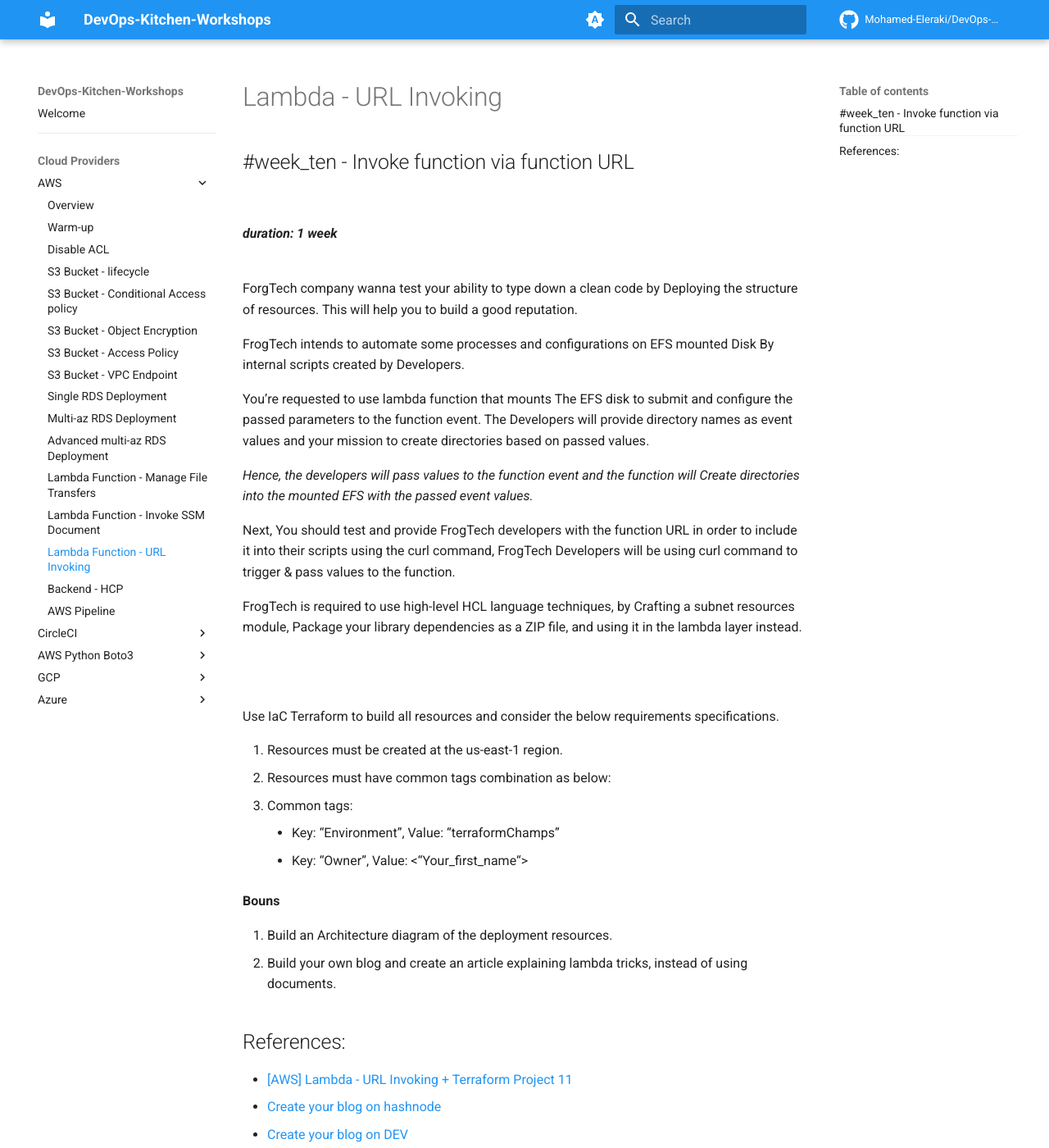
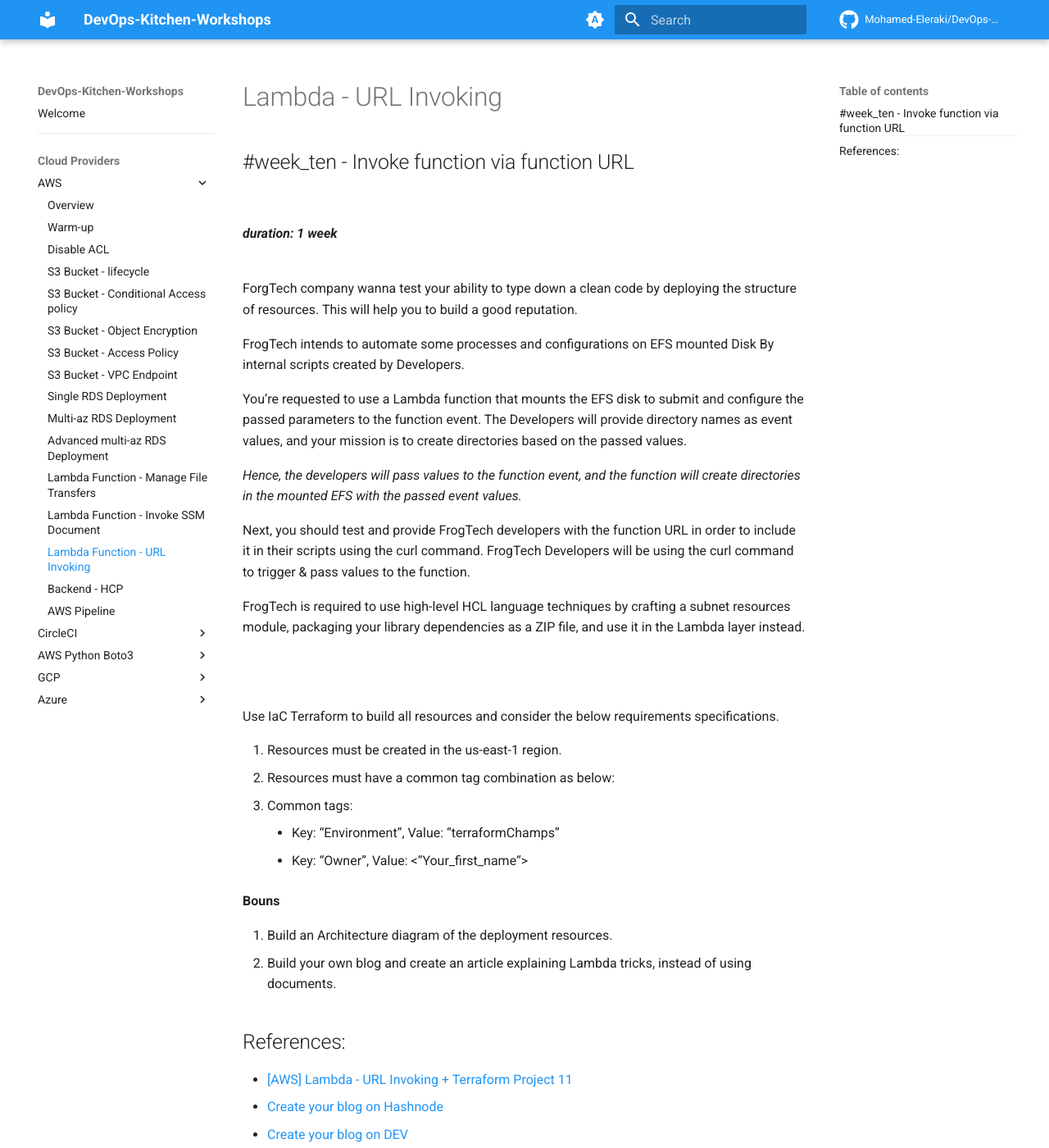
Before and after one commit to Mohamed-Eleraki/DevOps-Kitchen-Workshop, an MkDocs documentation site: the page built from docs/aws/lambda-url-invoking.md, in a window 1280 px wide and 1400 px high. Shown: the whole window at 82% size. Built offline with MkDocs 1.6.1 and Material for MkDocs 9.7.7, drawn with Linux system fonts in a browser that asks for light colours; comment, search, counter and statistics services are not loaded; the version menu is left out.

Commit message:
Update lambda-url-invoking.md

```diff
--- a/docs/aws/lambda-url-invoking.md
+++ b/docs/aws/lambda-url-invoking.md
@@ -5,30 +5,30 @@
 
 **_duration: 1 week_**<br><br>
 
-ForgTech company wanna test your ability to type down a clean code by Deploying the structure of resources. This will help you to build a
+ForgTech company wanna test your ability to type down a clean code by deploying the structure of resources. This will help you to build a
 good reputation.
 
 FrogTech intends to automate some processes and configurations on EFS mounted Disk By internal scripts created by Developers.
 
-You’re requested to use lambda function that mounts The EFS disk to submit and configure the passed parameters to the function event.
-The Developers will provide directory names as event values and your mission to create directories based on passed values.
+You’re requested to use a Lambda function that mounts the EFS disk to submit and configure the passed parameters to the function event.
+The Developers will provide directory names as event values, and your mission is to create directories based on the passed values.
 
-_Hence, the developers will pass values to the function event and the function will Create directories into the mounted EFS with the passed
+_Hence, the developers will pass values to the function event, and the function will create directories in the mounted EFS with the passed
 event values._
 
-Next, You should test and provide FrogTech developers with the function URL in order to include it into their scripts using the curl
-command, FrogTech Developers will be using curl command to trigger & pass values to the function.
+Next, you should test and provide FrogTech developers with the function URL in order to include it in their scripts using the curl
+command. FrogTech Developers will be using the curl command to trigger & pass values to the function.
 
-FrogTech is required to use high-level HCL language techniques, by Crafting a subnet resources module, Package your library
-dependencies as a ZIP file, and using it in the lambda layer instead.
+FrogTech is required to use high-level HCL language techniques by crafting a subnet resources module, packaging your library
+dependencies as a ZIP file, and use it in the Lambda layer instead.
 
 <br>
 <br>
 
 Use IaC Terraform to build all resources and consider the below requirements specifications.
 
-1. Resources must be created at the us-east-1 region.
-2. Resources must have common tags combination as below:
+1. Resources must be created in the us-east-1 region.
+2. Resources must have a common tag combination as below:
 3. Common tags:
     - Key: “Environment”, Value: “terraformChamps”
     - Key: “Owner”, Value: <“Your_first_name“>
@@ -36,12 +36,12 @@
 **Bouns**
 
 1. Build an Architecture diagram of the deployment resources.
-2. Build your own blog and create an article explaining lambda tricks, instead of using documents.
+2. Build your own blog and create an article explaining Lambda tricks, instead of using documents.
 <br>
 
 
 ## References:
 
 - [\[AWS\] Lambda - URL Invoking + Terraform Project 11](https://eraki.hashnode.dev/aws-lambda-url-invoking-terraform-project-11)
-- [Create your blog on hashnode](https://hashnode.com/)
+- [Create your blog on Hashnode](https://hashnode.com/)
 - [Create your blog on DEV](https://dev.to/)
```
